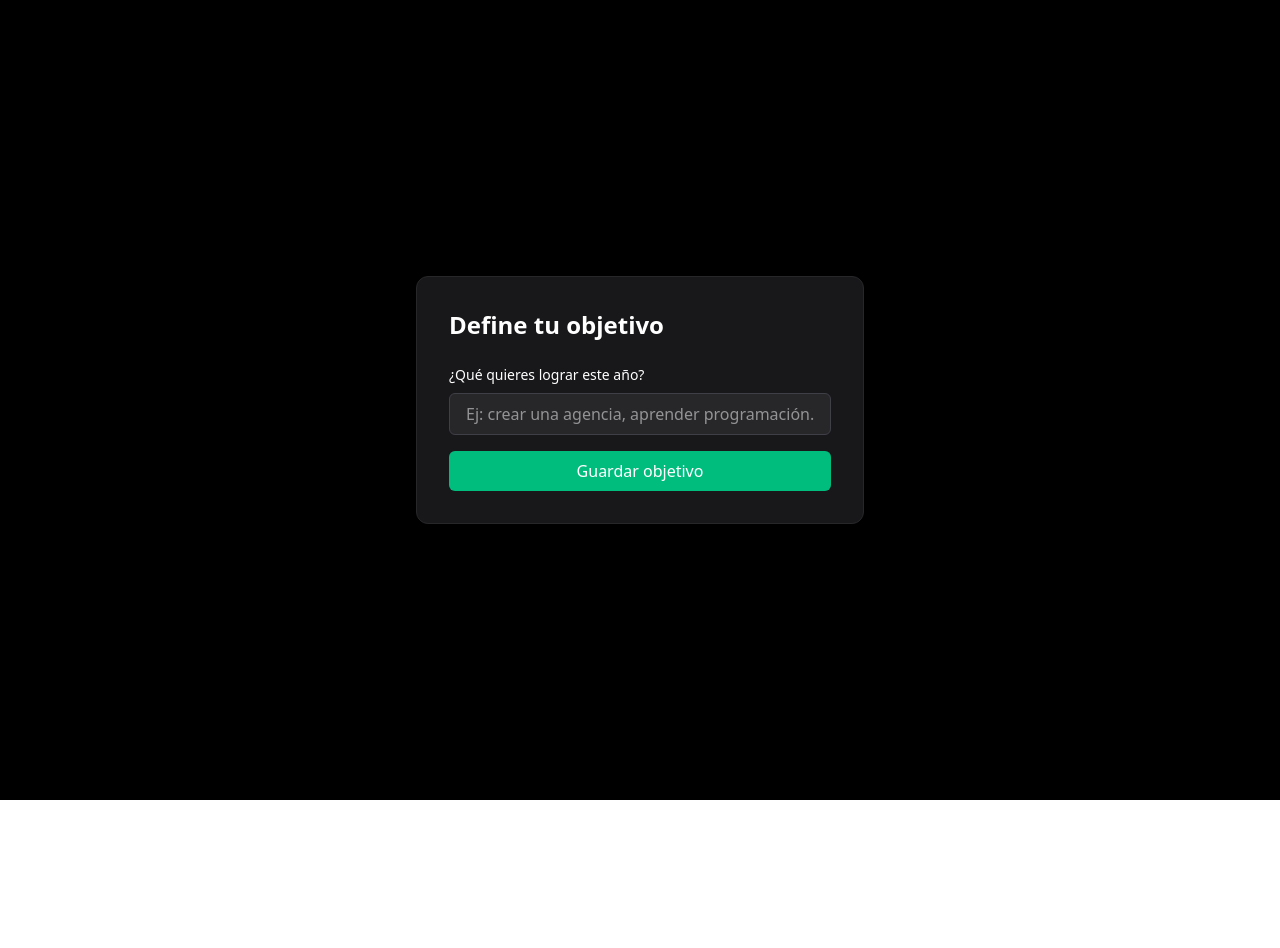
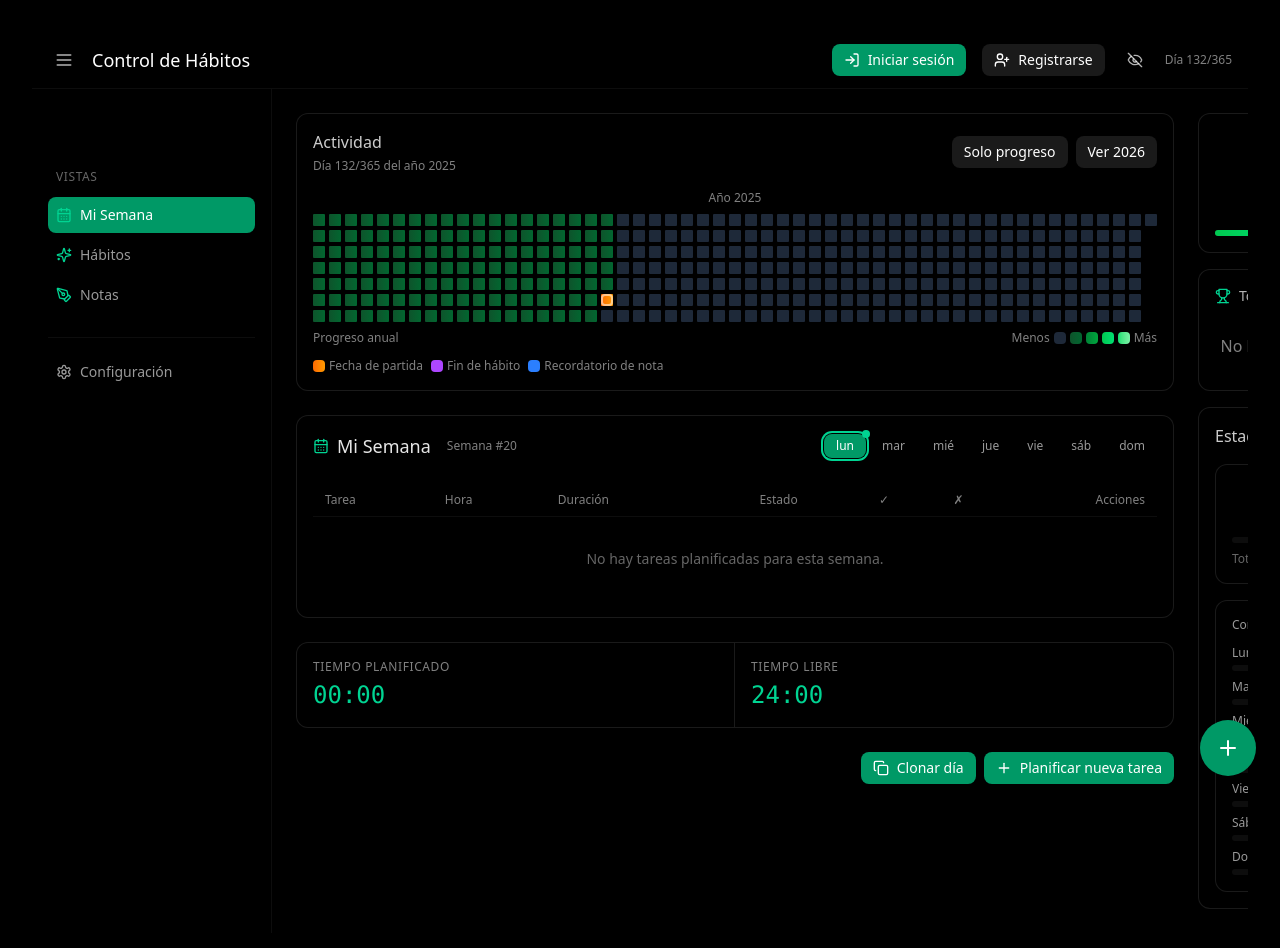
Before and after one commit to monzay/control-, a Next.js app: page / in a window 1280 px wide. Both pictures are taken after a click on the button "Comenzar". Shown: the top 948 px of the page. Before the commit the page ends 800 px from the top, so only its background shows below. Built offline with nearby package versions, Linux system fonts and the light colour scheme.

Commit message:
ns que poner

```diff
--- a/src/app/app.js
+++ b/src/app/app.js
@@ -57,8 +57,13 @@ function App() {
       setMostrarBienvenida(true);
       // Guardar que el usuario ya ha visitado la web
       localStorage.setItem("usuarioHaVisitado", "true");
-    } else if (objetivoGuardado) {
-      // El usuario tiene un objetivo guardado
+      // Guardar la fecha de partida en formato YYYY-MM-DD
+      const fechaPartida = new Date().toISOString().split("T")[0];
+      localStorage.setItem("fechaPartidaUsuario", fechaPartida);
+    }
+
+    // Si el usuario tiene un objetivo guardado, cargarlo
+    if (objetivoGuardado) {
       setTieneObjetivo(true);
       setObjetivo(objetivoGuardado);
 
@@ -82,11 +87,6 @@ function App() {
   // Función para manejar cuando se cierra el mensaje de bienvenida
   const cerrarBienvenida = () => {
     setMostrarBienvenida(false);
-
-    // Si no hay objetivo, mostrar formulario para crear uno
-    if (!tieneObjetivo) {
-      setMostrarFormularioObjetivo(true);
-    }
   };
 
   // Función para guardar un nuevo objetivo
@@ -167,7 +167,18 @@ function App() {
 
   // Calcular el día actual del año
   useEffect(() => {
-    setDiaActualDelAnio(funcionesGlobales.ObtenerDiaNumeroDelAño());
+    const dia = funcionesGlobales.ObtenerDiaNumeroDelAño();
+    // Asegurar que siempre tenga un valor válido
+    if (dia && dia >= 1) {
+      setDiaActualDelAnio(dia);
+    } else {
+      // Fallback: calcular manualmente si hay algún problema
+      const ahora = new Date();
+      const inicioAño = new Date(ahora.getFullYear(), 0, 1);
+      const diff = ahora - inicioAño;
+      const dias = Math.floor(diff / (1000 * 60 * 60 * 24)) + 1;
+      setDiaActualDelAnio(Math.max(1, dias));
+    }
   }, []);
 
   // Verificar si es una nueva semana para reiniciar las tareas semanales
@@ -793,7 +804,7 @@ function App() {
                                     Tiempo restante del día
                                   </div>
                                   <div className="text-xs text-white/40 text-center mt-1">
-                                    Día {diaActualDelAnio} de {diasTotales}
+                                    Día {diaActualDelAnio || funcionesGlobales.ObtenerDiaNumeroDelAño() || 1} de {diasTotales}
                                   </div>
 
                                   {/* Barra de progreso del año */}
--- a/src/components/layout/Encabezado.js
+++ b/src/components/layout/Encabezado.js
@@ -53,7 +53,7 @@ export default function Encabezado({
           {mostrarTareas ? <EyeOff className="h-4 w-4" /> : <Eye className="h-4 w-4" />}
         </button>
         <div className="text-xs text-white/50 hidden md:block">
-          Día {diaActualDelAnio}/{diasTotales}
+          Día {diaActualDelAnio || 1}/{diasTotales}
         </div>
       </div>
     </header>
--- a/src/components/ui/Cronometro.js
+++ b/src/components/ui/Cronometro.js
@@ -8,7 +8,7 @@ export default function Cronometro({ horaActual, diaActualDelAnio, diasTotales,
           </div>
           <div className="text-sm text-white/50 text-center">Tiempo restante del día</div>
           <div className="text-xs text-white/40 text-center mt-1">
-            Día {diaActualDelAnio} de {diasTotales}
+            Día {diaActualDelAnio || 1} de {diasTotales}
           </div>
           <div className="mt-3 h-1.5 bg-white/10 rounded-full overflow-hidden">
             <div
--- a/src/components/visualization/VisualizacionDias.js
+++ b/src/components/visualization/VisualizacionDias.js
@@ -27,14 +27,17 @@ function VisualizacionDias({
   const [diaHover, setDiaHover] = useState(null);
   const [anioHover, setAnioHover] = useState(null); // Para saber en qué año está el hover
   const [mostrarAnioSiguiente, setMostrarAnioSiguiente] = useState(false); // Estado para mostrar/ocultar año siguiente
+  const [mostrarSoloProgreso, setMostrarSoloProgreso] = useState(false); // Estado para mostrar solo progreso sin fechas especiales
   const { todosLosDias } = useContext(ContextoDias); // return (objeto)
   const { setVolverCargarTareasFiltradas } = useContext(ContextVolverACargarTareasFiltradas);
   const [diaDeLaNot,setDiaDeLaNota] = useState(0)
 
   // Función auxiliar para obtener fecha de un día de un año específico
   const obtenerFechaDiaPorAnio = (indiceDia, anio) => {
-    const inicio = new Date(anio, 0, 0);
-    inicio.setDate(inicio.getDate() + indiceDia);
+    // El 1 de enero es el día 1, no el día 0
+    // Creamos el 1 de enero del año y le restamos 1 día, luego sumamos el índice
+    const inicio = new Date(anio, 0, 1);
+    inicio.setDate(inicio.getDate() + indiceDia - 1);
     return inicio.toISOString().split("T")[0];
   };
 
@@ -104,7 +107,16 @@ function VisualizacionDias({
 
   }
 
-  // 2. Si el día es futuro (solo para el año actual)
+  // 2. Verificar si es la fecha de partida del usuario (primera visita)
+  if (typeof window !== "undefined") {
+    const fechaPartida = localStorage.getItem("fechaPartidaUsuario");
+    if (fechaPartida && fechaDia === fechaPartida) {
+      // Color especial para la fecha de partida (naranja/dorado)
+      return "bg-gradient-to-r from-orange-500 to-amber-500";
+    }
+  }
+
+  // 3. Si el día es futuro (solo para el año actual)
   if (anio === anioActual && dia > diaActualDelAnio) return "bg-gray-800";
 
   // Para el año siguiente, todos los días son futuros
@@ -160,6 +172,49 @@ function VisualizacionDias({
   return "bg-gradient-to-r from-green-400 to-green-300";
 };
 
+  // Función que solo muestra el progreso de actividad sin fechas especiales
+  const obtenerColorSoloProgreso = (dia, anio = anioActual) => {
+    const fechaDia = obtenerFechaDiaPorAnio(dia, anio);
+
+    // 1. Si el día es futuro (solo para el año actual)
+    if (anio === anioActual && dia > diaActualDelAnio) return "bg-gray-800";
+
+    // Para el año siguiente, todos los días son futuros
+    if (anio === anioSiguiente) return "bg-gray-800";
+
+    // 2. Obtener el porcentaje de completado (sin considerar fechas especiales)
+    let porcentajeCompletado = 0;
+
+    const obtenerPorcentajeDesdeStorage = () => {
+      const datosAlmacenados = localStorage.getItem("datos-dias-porcentajes");
+      if (!datosAlmacenados) return null;
+
+      try {
+        const datosDias = JSON.parse(datosAlmacenados);
+        return datosDias.find(d => d.fecha === fechaDia) || null;
+      } catch {
+        return null;
+      }
+    };
+
+    if (typeof window !== "undefined") {
+      const datoExistente = obtenerPorcentajeDesdeStorage();
+      if (datoExistente) {
+        porcentajeCompletado = datoExistente.porcentaje;
+      } else {
+        porcentajeCompletado = calcularPorcentajeCompletadoPorDia(dia, anio);
+      }
+    } else {
+      porcentajeCompletado = calcularPorcentajeCompletadoPorDia(dia, anio); // SSR fallback
+    }
+
+    // 3. Devolver el color según el porcentaje (solo verdes)
+    if (porcentajeCompletado < 25) return "bg-gradient-to-r from-green-900 to-green-800";
+    if (porcentajeCompletado < 50) return "bg-gradient-to-r from-green-700 to-green-600";
+    if (porcentajeCompletado < 75) return "bg-gradient-to-r from-green-500 to-green-400";
+    return "bg-gradient-to-r from-green-400 to-green-300";
+  };
+
 
   // Obtener título para el tooltip
   const obtenerTituloTooltip = (dia, anio = anioActual) => {
@@ -177,8 +232,18 @@ function VisualizacionDias({
       const dd = String(date.getDate()).padStart(2, "0");
 
       const fecha = `${yyyy}-${mm}-${dd}`;
+
+      // Verificar si es la fecha de partida del usuario
+      if (typeof window !== "undefined") {
+        const fechaPartida = localStorage.getItem("fechaPartidaUsuario");
+        if (fechaPartida && fecha === fechaPartida) {
+          return "Fecha de partida";
+        }
+      }
+
+
       const datosAlmacenados = localStorage.getItem("datos-dias-porcentajes");
-      if (!datosAlmacenados) return `Día ${dia} - ${year}`;
+      if (!datosAlmacenados) return `Día ${dia}`;
 
       try {
         const datos = JSON.parse(datosAlmacenados);
@@ -189,7 +254,7 @@ function VisualizacionDias({
       } catch {
         // Si hay error al parsear, continuar
       }
-      return `Día ${dia} - ${year}`;
+      return `Día ${dia}`;
     }
     return mostrarMensajeTooltip(dia, anio);
   };
@@ -218,7 +283,7 @@ function VisualizacionDias({
               <div
                 key={`${anio}-${index}`}
                 style={{ borderRadius: "1px" }}
-                className={`w-3 h-3 ${obtenerColorActividad(dia, anio)} relative cursor-pointer`}
+                className={`w-3 h-3 ${mostrarSoloProgreso ? obtenerColorSoloProgreso(dia, anio) : obtenerColorActividad(dia, anio)} relative cursor-pointer`}
                 onMouseEnter={() => {
                   setDiaDeLaNota(dia);
                   setDiaHover(dia);
@@ -266,10 +331,26 @@ function VisualizacionDias({
             {mostrarAnioSiguiente ? (
               <>Año {anioSiguiente}</>
             ) : (
-              <>Día {diaActualDelAnio}/{diasTotales} del año {anioActual}</>
+              <>Día {diaActualDelAnio || funcionesGlobales.ObtenerDiaNumeroDelAño() || 1}/{diasTotales} del año {anioActual}</>
             )}
           </div>
         </div>
+        <div className="flex items-center gap-2">
+          <button
+            onClick={() => setMostrarSoloProgreso(!mostrarSoloProgreso)}
+            className="px-3 py-1.5 rounded-lg transition-colors duration-200 text-sm bg-white/10 hover:bg-white/20 text-white flex items-center gap-2"
+            title={mostrarSoloProgreso ? "Mostrar todas las fechas especiales" : "Mostrar solo progreso"}
+          >
+            {mostrarSoloProgreso ? (
+              <>
+                <span>Mostrar todo</span>
+              </>
+            ) : (
+              <>
+                <span>Solo progreso</span>
+              </>
+            )}
+          </button>
           <button
             onClick={() => setMostrarAnioSiguiente(!mostrarAnioSiguiente)}
             className="px-3 py-1.5 rounded-lg transition-colors duration-200 text-sm bg-white/10 hover:bg-white/20 text-white flex items-center gap-2"
@@ -284,6 +365,7 @@ function VisualizacionDias({
               </>
             )}
           </button>
+        </div>
       </div>
 
       <div className="flex flex-col lg:flex-row gap-4 min-w-[700px]">
@@ -307,7 +389,12 @@ function VisualizacionDias({
         </div>
       </div>
 
+      {!mostrarSoloProgreso && (
         <div className="flex flex-wrap gap-2 mt-3">
+          <div className="flex items-center gap-1">
+            <div className="w-3 h-3 rounded-sm bg-gradient-to-r from-orange-500 to-amber-500"></div>
+            <span className="text-xs text-white/50">Fecha de partida</span>
+          </div>
           <div className="flex items-center gap-1">
             <div className="w-3 h-3 rounded-sm bg-purple-500"></div>
             <span className="text-xs text-white/50">Fin de hábito</span>
@@ -317,6 +404,7 @@ function VisualizacionDias({
             <span className="text-xs text-white/50">Recordatorio de nota</span>
           </div>
         </div>
+      )}
     </div>
   );
 }
--- a/src/function/funcionesGlobales.js
+++ b/src/function/funcionesGlobales.js
@@ -12,11 +12,24 @@ const funcionesGlobales = {
   },
   ObtenerDiaNumeroDelAño: () => {
     const ahora = new Date();
-    const inicio = new Date(ahora.getFullYear(), 0, 0);
-    const diff = ahora - inicio.getTime();
+    const año = ahora.getFullYear();
+    // Obtener el 1 de enero del año actual a las 00:00:00
+    const inicioAño = new Date(año, 0, 1);
+    inicioAño.setHours(0, 0, 0, 0);
+
+    // Ajustar la fecha actual a las 00:00:00 para un cálculo preciso
+    const fechaActual = new Date(ahora.getFullYear(), ahora.getMonth(), ahora.getDate());
+    fechaActual.setHours(0, 0, 0, 0);
+
+    // Calcular la diferencia en milisegundos
+    const diff = fechaActual.getTime() - inicioAño.getTime();
+
+    // Convertir a días (agregar 1 porque el 1 de enero es el día 1, no 0)
     const unDia = 1000 * 60 * 60 * 24;
-    const dia = Math.floor(diff / unDia);
-    return dia;
+    const dia = Math.floor(diff / unDia) + 1;
+
+    // Asegurar que el valor sea válido (entre 1 y 366)
+    return Math.max(1, Math.min(366, dia));
   },
   // aun no estan siendo usadas
   iniciarCronometro: function (valor) {
```
Lines whose indentation alone changed are shown as unchanged.
